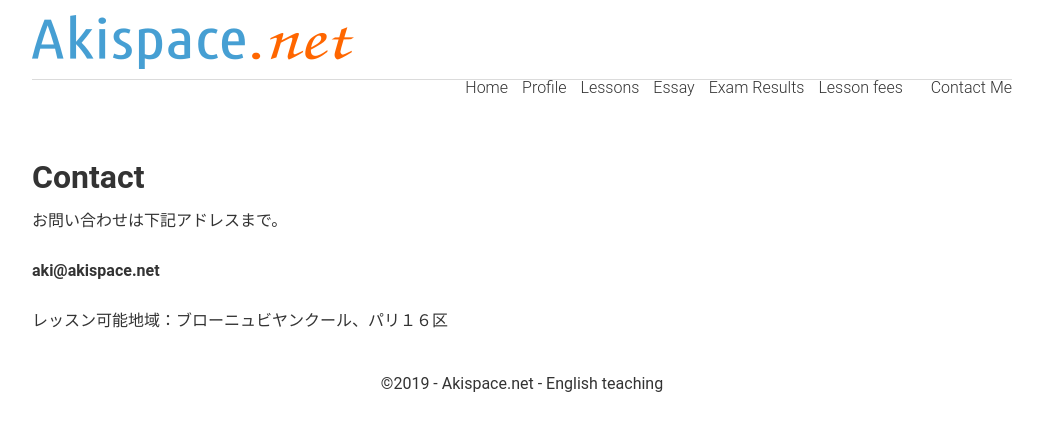
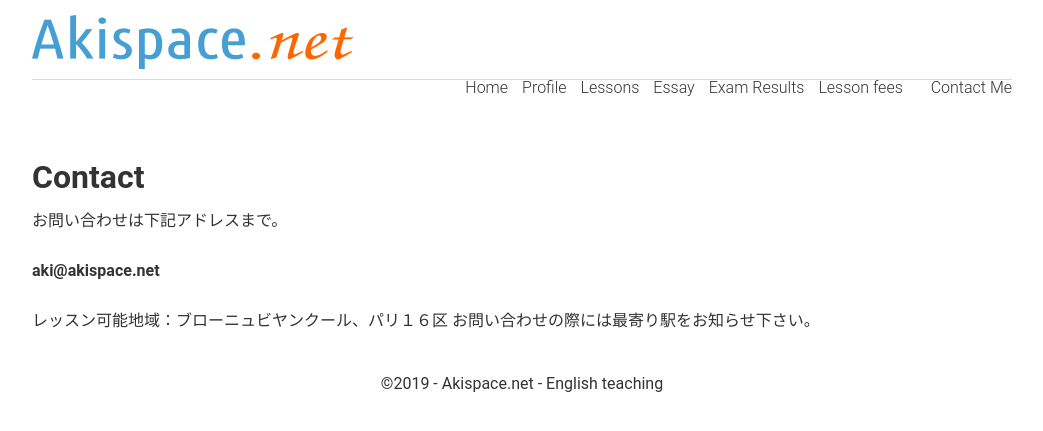
Before and after one commit to phocean/akispace, a Jekyll site: the page built from 70_contact.md, in a window 1280 px wide. Shown: the top 431 px of the page, without its empty margins (118-1161 px from the left). Built offline with Jekyll 4.4.1, drawn with Linux system fonts in a browser that asks for light colours.

Commit message:
one sentence added

```diff
--- a/70_contact.md
+++ b/70_contact.md
@@ -14,3 +14,4 @@ permalink: contact.html
 **[aki@akispace.net](mailto:aki@akispace.net)**
 
 レッスン可能地域：ブローニュビヤンクール、パリ１６区
+お問い合わせの際には最寄り駅をお知らせ下さい。
```
